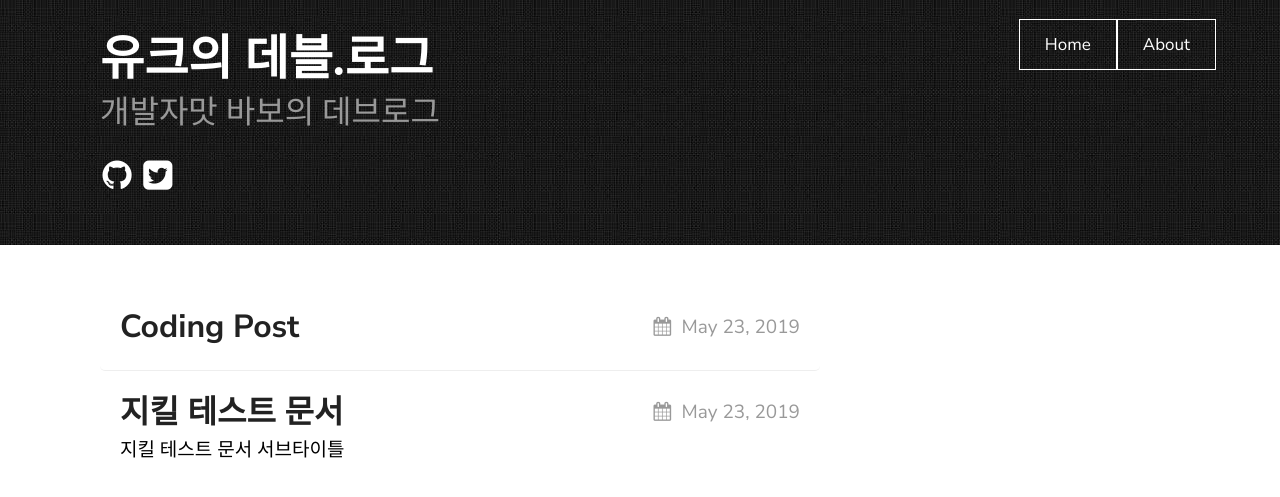
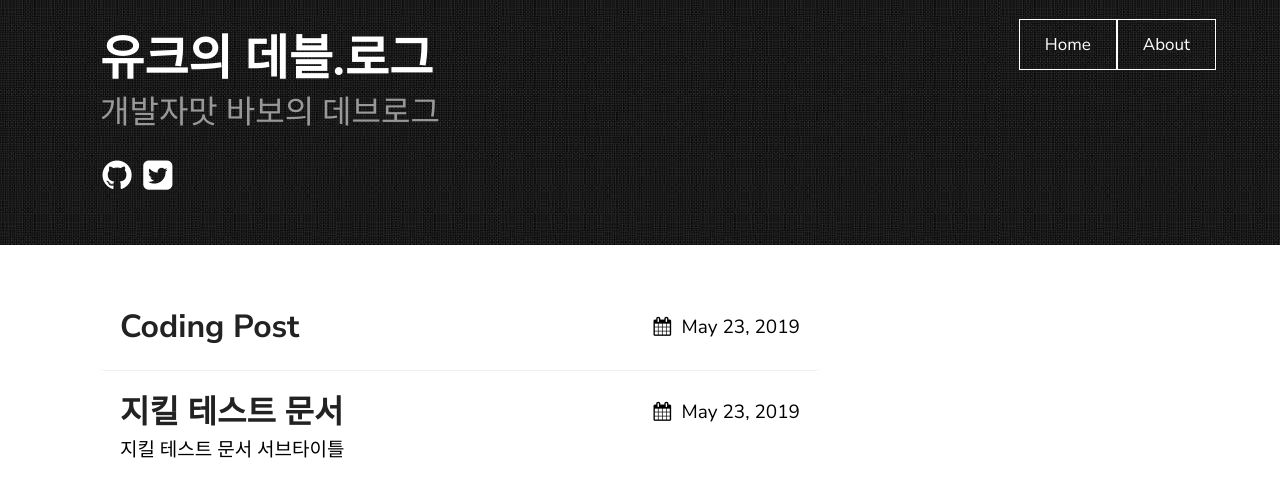
Before and after one commit to DevYourK/devyourk.github.io, a Jekyll site: the page built from index.md, in a window 1280 px wide. Shown: the top 497 px of the page. Built offline with Jekyll 4.4.1, drawn with Linux system fonts in a browser that asks for light colours; some web fonts are replaced.

Commit message:
Update theme.scss

```diff
--- a/_sass/theme.scss
+++ b/_sass/theme.scss
@@ -202,12 +202,12 @@ header {
 		.subtitle {
 			color:black;
 		}
+		.post-date {
+			color:black;
+		}
 	}
 	>li:hover {
 		background-color:rgb(155, 155, 155);
-		.post-date {
-			color:black;
-		}
 	}
 }
 
```
